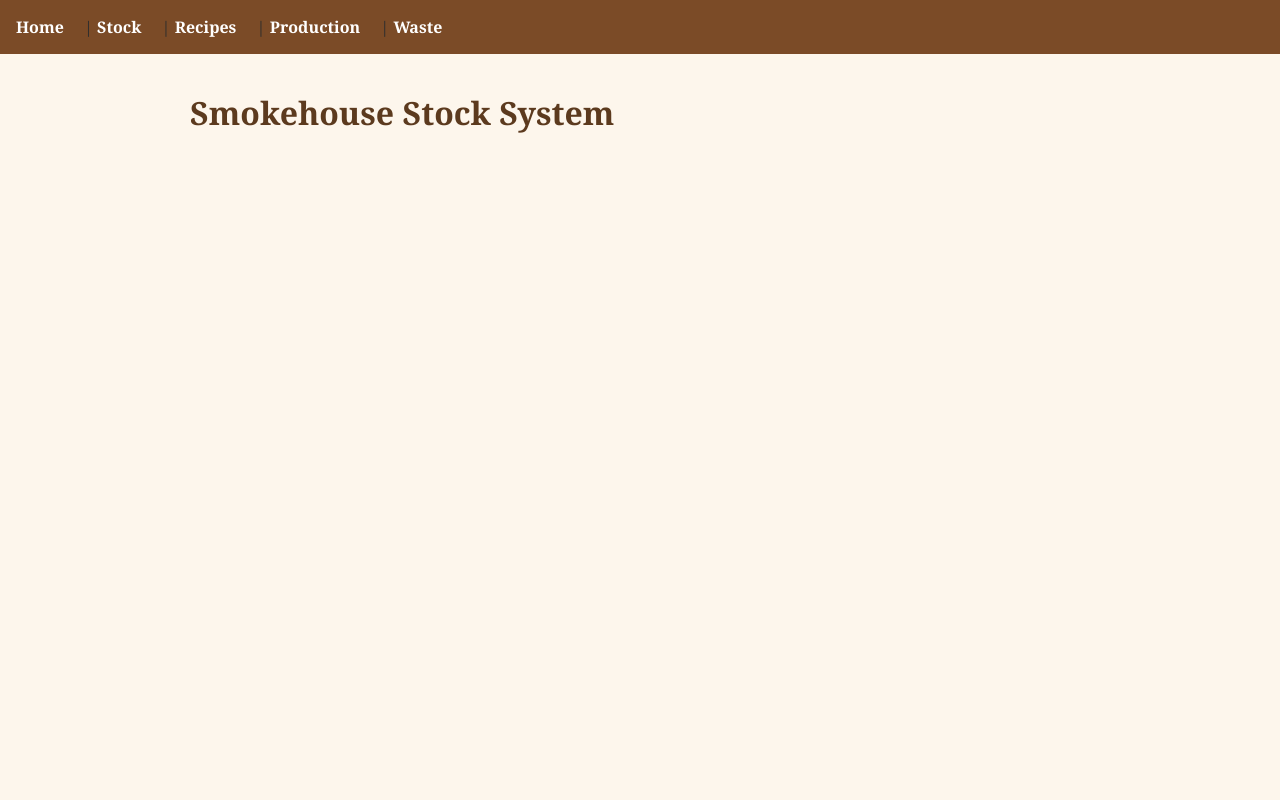
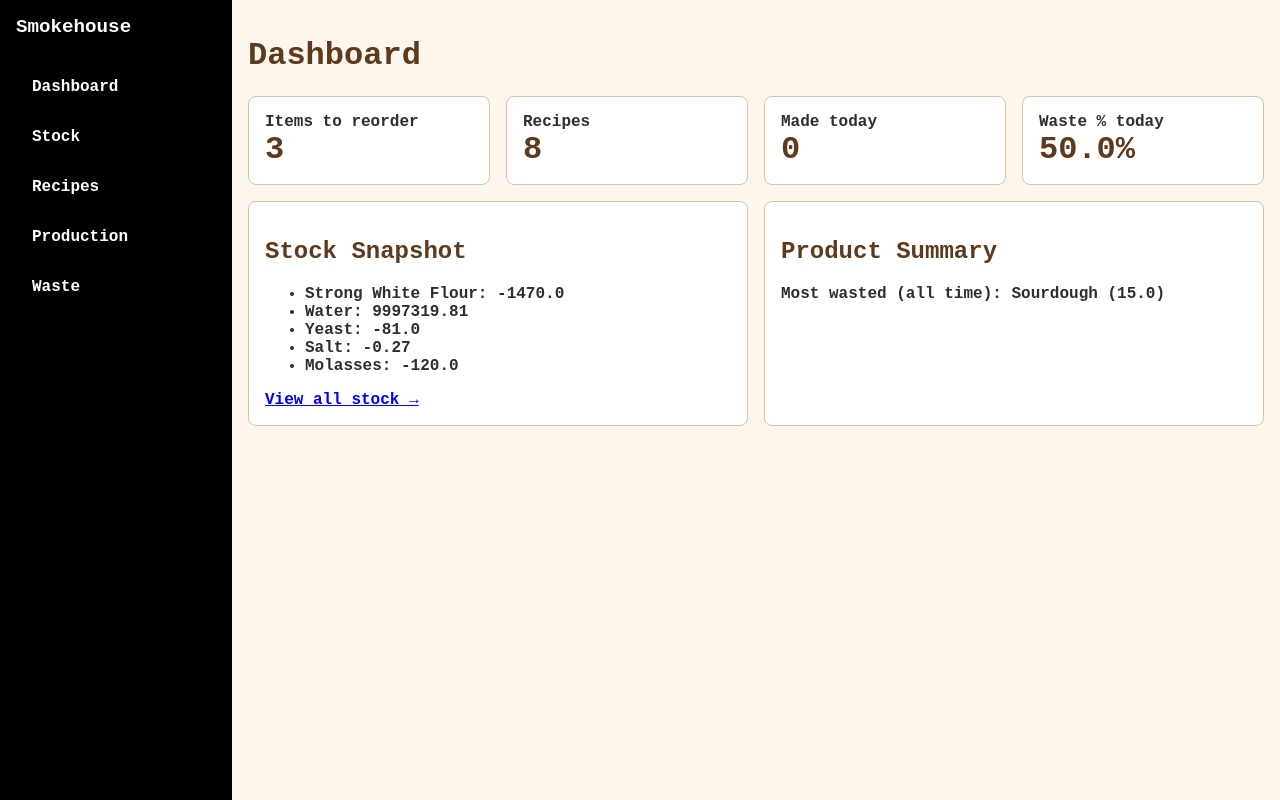
Before and after one commit to TheoHill10/Smokehouse, a Flask app: page / in a window 1280 px wide. Run offline with Flask 3, Linux system fonts and the light colour scheme.

Commit message:
New additions and cleaning up

```diff
--- a/app.py
+++ b/app.py
@@ -3,13 +3,32 @@ import datetime
 from storage import load_stock, load_all_products, save_stock, log_change, load_waste_log, save_all_products, load_production_log
 from stock_logic import check_reorder_needed
 from production_input import get_recipe_allergen, calculate_invoice_update, calculate_production_update, calculate_recipe_updated, calculate_production_log_entry
-from waste_input import calculate_waste_update, calcualte_waste_summary, calculate_todays_production
+from waste_input import calculate_waste_update, calculate_waste_summary, calculate_todays_production
 from utils import normalize, convert_to_base, recipe_to_text
+from dashboard_logic import find_highest, calculate_total_production
+
 
 app = Flask(__name__)
 @app.route("/")
 def home():
-    return render_template("index.html")
+    stock = load_stock("data/stock.json")
+    minimum_stock = load_stock("data/minimum_stock.json")
+    reorder = check_reorder_needed(stock, minimum_stock)
+    recipes = load_all_products("data/recipes.json")
+    production_log = load_production_log("data/production_log.json")
+    waste_log = load_waste_log("data/waste_log.json")
+    today = str(datetime.date.today())
+    today_production_total = calculate_total_production(production_log, today)
+    today_waste_summary = calculate_waste_summary(waste_log, start_date=today, end_date=today)
+    total_made_today, total_wasted_today = 0, 0
+    for details in today_waste_summary.values():
+        total_made_today += details["made"]
+        total_wasted_today += details["wasted"]
+    waste_percent_today = round((total_wasted_today / total_made_today) * 100, 2) if total_made_today > 0 else None
+    all_time_waste_summary = calculate_waste_summary(waste_log)
+    most_wasted_product, most_wasted_value = find_highest(all_time_waste_summary, "wasted")
+    stock_preview = dict(list(stock.items())[:5])
+    return render_template("dashboard.html", reorder_count=len(reorder), recipe_count=len(recipes), today_production_total=today_production_total, waste_percent_today=waste_percent_today, stock_preview=stock_preview, most_wasted_product=most_wasted_product, most_wasted_value=most_wasted_value)
 
 @app.route("/stock", methods=["GET", "POST"])
 def stock_page():
@@ -81,8 +100,10 @@ def waste_log():
         except ValueError:
             error = "Please enter a valid number amount"
     waste_log = load_waste_log("data/waste_log.json")
-    summary = calcualte_waste_summary(waste_log)
-    return render_template("waste.html", summary=summary, error=error)
+    today = str(datetime.date.today())
+    summary_all_time = calculate_waste_summary(waste_log)
+    summary_today = calculate_waste_summary(waste_log, start_date=today, end_date=today)
+    return render_template("waste.html", summary_today=summary_today, summary_all_time=summary_all_time, error=error)
 
 @app.route("/recipes", methods=["GET", "POST"])
 def recipes_page():
--- /dev/null
+++ b/dashboard_logic.py
@@ -0,0 +1,18 @@
+import datetime
+
+def calculate_total_production(production_log, date=None):
+    if date is None:
+        date = str(datetime.date.today())
+    total = 0
+    for entry in production_log:
+        if entry.date == date:
+            total += entry.quantity_made
+    return total
+
+
+def find_highest(summary, field):
+    best_product, best_value = None, None
+    for product, details in summary.items():
+        if best_value is None or details[field] > best_value:
+            best_product, best_value = product, details[field]
+        return best_product, best_value
--- a/data/allergens_keywords.json
+++ b/data/allergens_keywords.json
@@ -5,12 +5,12 @@
     "Eggs": ["egg"],
     "Fish": ["salmon"],
     "Lupin":["lupin"],
-    "Milk": ["milk", "butter", "cream", "cheese", "yogurt"],
+    "Milk": ["milk", "butter", "cream", "cheese", "yogurt", "chocolate"],
     "Molluscs": ["mussels"],
     "Mustard": ["mustard"],
     "Nuts": ["almonds", "hazelnut", "walnut", "pecan", "cashew", "pistachio", "nuts"],
-    "Peanuts": ["peanuts"],
-    "Sesame Seeds": ["sesame"],
+    "Peanuts": ["peanuts", "peanut butter"],
+    "Sesame Seeds": ["sesame", "tahini"],
     "Soya": ["soy", "soya"],
     "Sulphur Dioxide": ["apricots", "prunes", "raisins", "wine", "beer"]
 }
--- a/data/production_log.json
+++ b/data/production_log.json
@@ -8,5 +8,25 @@
         "product_name": "Granary",
         "quantity_made": 30.0,
         "date": "2026-10-06"
+    },
+    {
+        "product_name": "Granary",
+        "quantity_made": 30.0,
+        "date": "2026-10-06"
+    },
+    {
+        "product_name": "Sourdough",
+        "quantity_made": 12.0,
+        "date": "2026-10-08"
+    },
+    {
+        "product_name": "Granary",
+        "quantity_made": 30.0,
+        "date": "2026-10-08"
+    },
+    {
+        "product_name": "Sourdough",
+        "quantity_made": 30.0,
+        "date": "2026-10-10"
     }
 ]
--- a/data/stock.json
+++ b/data/stock.json
@@ -1,11 +1,11 @@
 {
-    "Strong White Flour": -450.0,
-    "Water": 9997439.94,
-    "Yeast": -30.0,
-    "Salt": -0.0699999999999994,
-    "Molasses": -60.0,
-    "Bananas": -70.0,
-    "Butter": -2.1799999999999997,
+    "Strong White Flour": -1470.0,
+    "Water": 9997319.814,
+    "Yeast": -81.0,
+    "Salt": -0.2699999999999996,
+    "Molasses": -120.0,
+    "Bananas": 10.0,
+    "Butter": 22.82,
     "Milk": -8.399999999999999,
     "Egg": -90.0,
     "Vanilla Extract": -0.42,
--- a/data/waste_log.json
+++ b/data/waste_log.json
@@ -52,5 +52,29 @@
         "quantity_made": 30.0,
         "quantity_left": 3.0,
         "date": "2026-10-06"
+    },
+    {
+        "product_name": "Granary",
+        "quantity_made": 60.0,
+        "quantity_left": 2.0,
+        "date": "2026-10-06"
+    },
+    {
+        "product_name": "Sourdough",
+        "quantity_made": 12.0,
+        "quantity_left": 1.0,
+        "date": "2026-10-08"
+    },
+    {
+        "product_name": "Granary",
+        "quantity_made": 30.0,
+        "quantity_left": 2.0,
+        "date": "2026-10-08"
+    },
+    {
+        "product_name": "Sourdough",
+        "quantity_made": 30.0,
+        "quantity_left": 2.0,
+        "date": "2026-10-10"
     }
 ]
--- a/static/style.css
+++ b/static/style.css
@@ -1,6 +1,6 @@
 :root{
     --color-bg: #fdf6ec;
-    --color-primary: #7b4b27;
+    --color-primary: black;
     --color-primary-dark: #5c3a1e;
     --colour-text: #2e2e2e;
     --color-border: #d8c3a5;
@@ -8,7 +8,8 @@
 }
 
 body {
-    font-family: Georgia, serif;
+    font-family: 'Courier New', Courier, monospace;
+    font-weight: 600;
     background-color: var(--color-bg);
     color: var(--colour-text);
     margin: 0;
@@ -122,3 +123,80 @@ button:hover {
     background-color: var(--color-bg);
     border-color: var(--color-primary);
 }
+
+.layout {
+    display: flex;
+    min-height: 100vh;
+}
+.sidebar {
+    width: 200px;
+    background-color: var(--color-primary);
+    color: white;
+    padding: var(--spacing);
+    flex-shrink: 0;
+}
+.sidebar .brand {
+    font-size: 1.2rem;
+    font-weight: bold;
+    margin-bottom: 1.5rem;
+}
+.sidebar a{
+    display: block;
+    color: white;
+    text-decoration: none;
+    padding: var(--spacing);
+}
+.sidebar a:hover{
+    text-decoration: underline;
+    color: orange;
+}
+.main{
+    flex: 1;
+    display: flex;
+    flex-direction:column;
+}
+.topbar{
+    display: flex;
+    justify-content: space-between;
+    align-items: center;
+    padding: var(--spacing);
+    background-color: white;
+    border-bottom: 1px solid var(--color-border);
+    border-radius: 20px;
+    width: 280px;
+}
+.topbar-search {
+    padding: 0.4rem 0.8rem;
+    border: 1px solid var(--color-border);
+    border-radius: 20px; width: 280px;
+}
+.topbar-user {
+    font-weight: bold;
+}
+.content{
+    padding: var(--spacing);
+    flex: 1;
+}
+.tile-row {
+    display: flex;
+    gap: 1rem;
+    flex-wrap: wrap;
+    margin-bottom: var(--spacing);
+}
+.tile {
+    background-color: white;
+    border: 1px solid var(--color-border);
+    border-radius: 8px;
+    padding: var(--spacing);
+    flex: 1; min-width: 180px;
+    text-decoration: none;
+    color: var(--color-text);
+}
+.tile:hover {
+    border-color: var(--color-primary);
+}
+.tile-number {
+    font-size: 2rem;
+    font-weight: bold;
+    color: var(--color-primary-dark);
+}
--- a/templates/base.html
+++ b/templates/base.html
@@ -5,11 +5,20 @@
         <link rel="stylesheet" href="{{ url_for('static', filename='style.css') }}">
     </head>
     <body>
-    <nav>
-        <a href="/">Home</a> | <a href="/stock">Stock</a> | <a href="/recipes">Recipes</a> | <a href="/production">Production</a> | <a href="/waste">Waste</a>
+    <div class="layout">
+        <nav class="sidebar">
+            <div class="brand">Smokehouse</div>
+            <a href="/">Dashboard</a>
+            <a href="/stock">Stock</a>
+            <a href="/recipes">Recipes</a>
+            <a href="/production">Production</a>
+            <a href="/waste">Waste</a>
         </nav>
-    <div class="container">
+        <div class="main">
+            <div class="content">
                 {% block content %}{% endblock %}
+            </div>
+        </div>
     </div>
     </body>
 </html>
--- /dev/null
+++ b/templates/dashboard.html
@@ -0,0 +1,43 @@
+{% extends "base.html" %}
+{% block content %}
+<h1>Dashboard</h1>
+
+<div class="tile-row">
+    <a href="/stock" class="tile">
+        <div>Items to reorder</div>
+        <div class="tile-number">{{ reorder_count }}</div>
+    </a>
+    <a href="/recipes" class="tile">
+        <div>Recipes</div>
+        <div class="tile-number">{{ recipe_count }}</div>
+    </a>
+    <a href="/production" class="tile">
+        <div>Made today</div>
+        <div class="tile-number">{{ today_production_total | round(1) }}</div>
+    </a>
+    <a href="/waste" class="tile">
+        <div>Waste % today</div>
+        <div class="tile-number">{% if waste_percent_today is not none %}{{ waste_percent_today }}%{% else %}-{% endif %}</div>
+    </a>
+</div>
+
+<div class="tile-row">
+    <div class="tile">
+        <h2>Stock Snapshot</h2>
+        <ul>
+            {% for ingredient, quantity in stock_preview.items() %}
+            <li>{{ ingredient }}: {{ quantity | round(2) }}</li>
+            {% endfor %}
+        </ul>
+        <a href="/stock">View all stock &rarr;</a>
+    </div>
+    <div class="tile">
+        <h2>Product Summary</h2>
+        {% if most_wasted_product %}
+        <p>Most wasted (all time): <strong>{{ most_wasted_product }}</strong> ({{ most_wasted_value | round(2) }})</p>
+        {% else %}
+        <p>No waste data yet</p>
+        {% endif %}
+    </div>
+</div>
+{% endblock %}
--- a/templates/recipes.html
+++ b/templates/recipes.html
@@ -19,7 +19,6 @@
 <p>No recipe exist yet</p>
 {% endif %}
 
-
 <h2>Add recipe</h2>
 <form method="POST" action="/recipes">
     <label>Recipe name: <input type="text" name="recipe_name" required></label><br>
--- a/waste_input.py
+++ b/waste_input.py
@@ -27,10 +27,14 @@ def log_waste():
     log_change("waste_logged", f"{quantity_left} x {product_name} wasted out of {quantity_made} made", "data/audit_log.json")
     print(f"{quantity_made} {product_name} made, {quantity_left} wasted")
 
-def calcualte_waste_summary(waste_log):
+def calculate_waste_summary(waste_log, start_date=None, end_date=None):
     total_made = {}
     total_wasted = {}
     for entry in waste_log:
+        if start_date and entry.date < start_date:
+            continue
+        if end_date and entry.date > end_date:
+            continue
         product = entry.product_name
         total_made[product] = total_made.get(product, 0) + entry.quantity_made
         total_wasted[product] = total_wasted.get(product, 0) + entry.quantity_left
@@ -42,7 +46,7 @@ def calcualte_waste_summary(waste_log):
     return summary
 def waste_summary():
     waste_log = load_waste_log("data/waste_log.json")
-    summary = calcualte_waste_summary(waste_log)
+    summary = calculate_waste_summary(waste_log)
     for product, data in summary.items():
         if data["percent"] is not None:
             print(f"{product}: {data['wasted']} wasted out of {data['made']} made, {data['percent']}% wasted")
```
Also changed, not shown: data/audit_log.json (+55 -0 lines), templates/waste.html (+14 -3 lines). Lines whose indentation alone changed are shown as unchanged.
